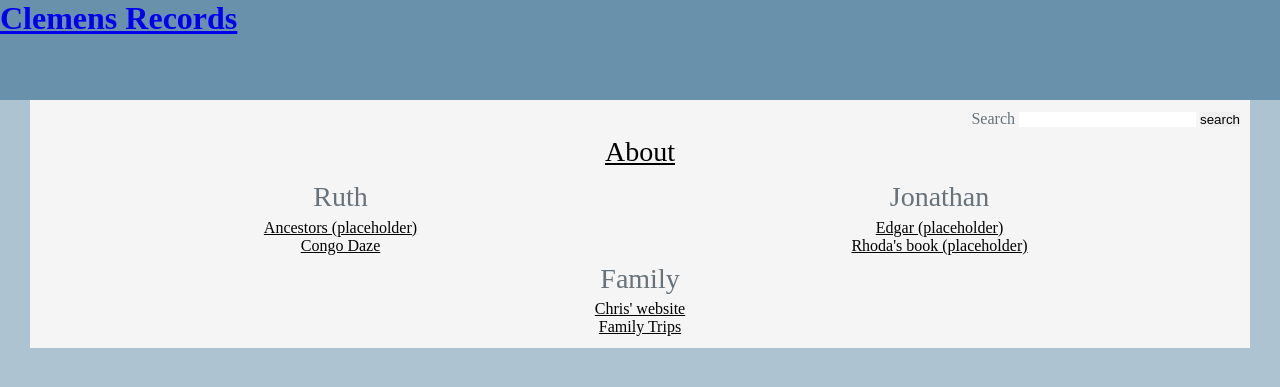
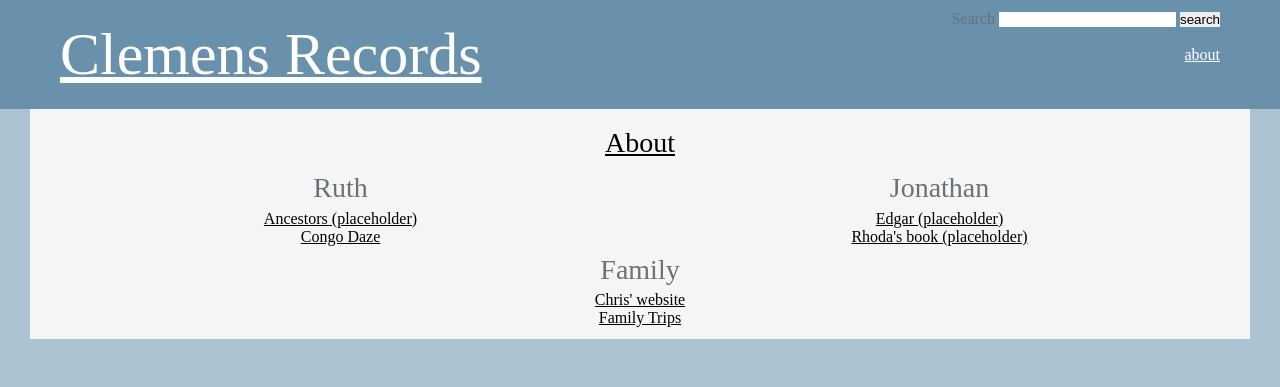
Before and after one commit to keidelclemens/keidelclemens.github.io, a Jekyll site: the page built from index.html, in a window 1280 px wide. Shown: the top 387 px of the page. Built offline with Jekyll 4.4.1, drawn with Linux system fonts in a browser that asks for light colours.

Commit message:
Update default.html

```diff
--- a/_layouts/default.html
+++ b/_layouts/default.html
@@ -1,5 +1,3 @@
-
-
 <!DOCTYPE html>
 <html lang="en-us">
   <head>
@@ -10,29 +8,36 @@
         {{ page.title }} - {{ site.title }}
       {% else %}
         {{ site.title }}
-      {% endif %}
+{% endif %}
     </title>
     <link rel="stylesheet" type="text/css" href="/resources/css/style.css">
-    {% if page.redirect %}
+        {% if page.redirect %}
       <meta http-equiv="refresh" content="2; URL={{ page.redirect }}">
-    {% endif %}
+{% endif %}
   </head>
   <body>
-    <a href="/">
       <header>
-        <h1>{{ site.title }}</h1>
-      </header>
-    </a>
-    <div id="content">
+          <div id="header-inner">
+              <div id="title">
+            <a href="index.html">{{ site.title }}</a>
+              </div>
+              <nav>
       <form action="/search" method="get" align="right">
         <label for="search_box">Search</label>
         <input type="text" id="search_box" name="query">
         <input type="submit" value="search">
-      </form>
+      </form></br>
+          <a href="about.html">about</a>
+              </nav>
+          </div>
+      </header>
+    <div id="content">
       {{ content }}
       {% if page.comments %}
         {% include comments.html %}
-      {% endif %}
+{% endif %}
     </div>
+    <footer>
+    </footer>
   </body>
 </html>
```
